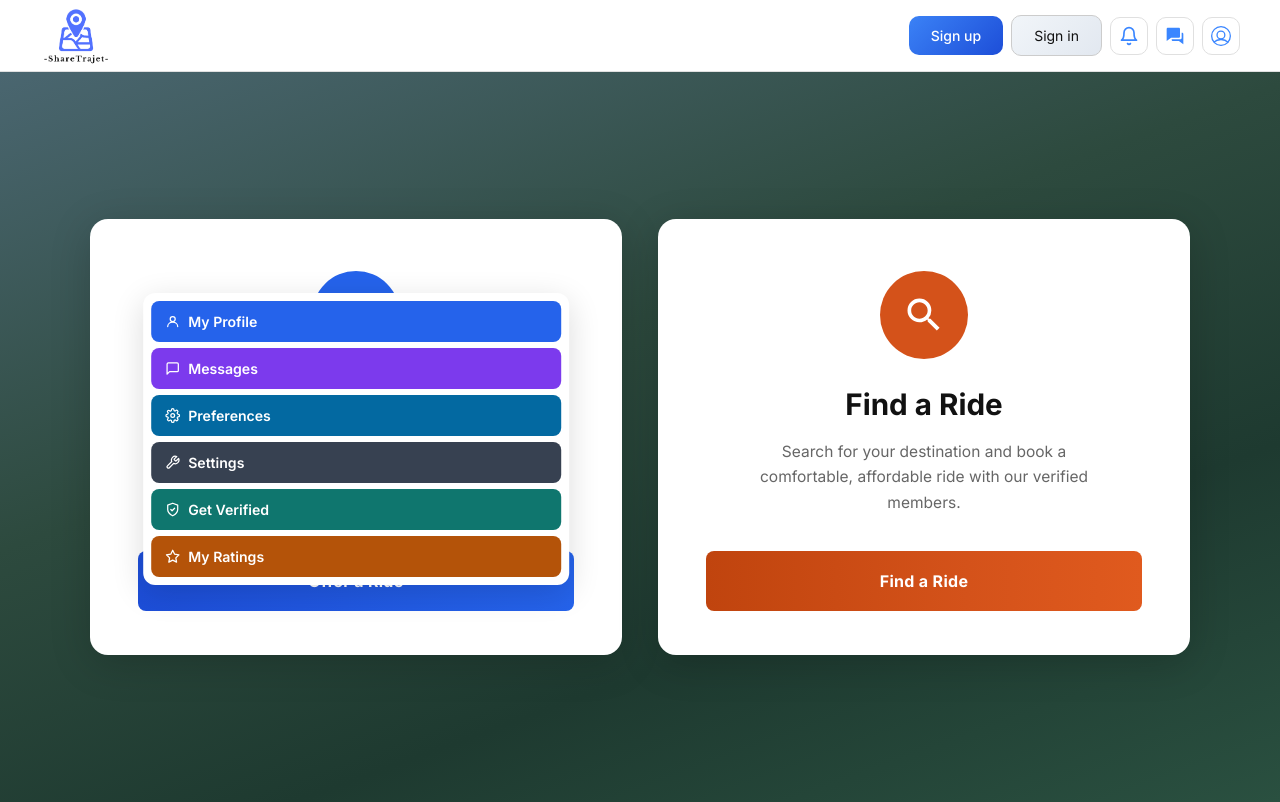
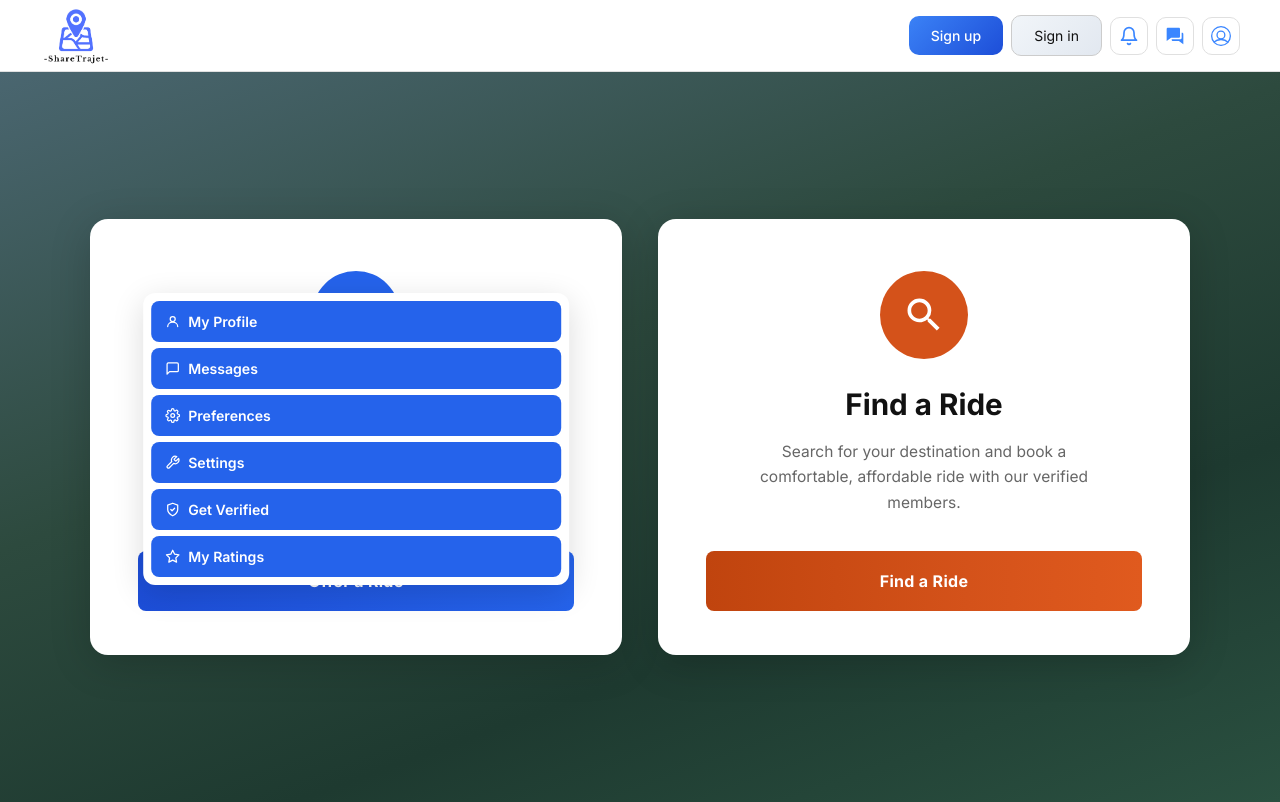
Before and after one commit to kenzahebib2005-sys/decentralised-app, a React (Vite) app: page / in a window 1280 px wide. Both pictures are taken after a click on the button "Offer a Ride". Built offline with nearby package versions, Linux system fonts and the light colour scheme.

Commit message:
Fixed the code in App.jsx

```diff
--- a/src/App.jsx
+++ b/src/App.jsx
@@ -1,4 +1,6 @@
-import { Navigate, Route, Routes } from 'react-router-dom';
+import { Navigate, Route, Routes, useLocation } from 'react-router-dom';
+import { AnimatePresence } from 'framer-motion';
+import { PageTransition } from './components/PageTransition.jsx';
 import { DashboardLayout } from './components/DashboardLayout.jsx';
 import { RatingsPage } from './pages/RatingsPage.jsx';
 import { CommentPage } from './pages/CommentPage.jsx';
@@ -13,39 +15,41 @@ import Signin from './pages/signin.jsx';
 import Notifications from './pages/notifications.jsx';
 import TripDetails from './pages/tripdetails.jsx';
 import ReservationPage from './pages/ReservationPage.jsx';
-import Landing  from './pages/landing.jsx';
+import Landing from './pages/landing.jsx';
 import Home from './pages/home.jsx';
+
 export default function App() {
+  const location = useLocation();
+
   return (
-    <Routes>
-      {/* 1. LANDING */}
-      <Route path="/" element={<Landing />} />
-   <Route path="/home" element={<Home />} />
+    <AnimatePresence mode="wait">
+      <Routes location={location} key={location.pathname}>
 
-      {/* 2. AUTH ROUTES */}
-      <Route path="/signup" element={<Signup />} />
-      <Route path="/signin" element={<Signin />} />
+        <Route path="/" element={<PageTransition><Landing /></PageTransition>} />
+        <Route path="/home" element={<PageTransition><Home /></PageTransition>} />
 
-      {/* 3. DASHBOARD ROUTES */}
-      <Route element={<DashboardLayout />}>
-        <Route path="/dashboard" element={<Navigate to="/reservation" replace />} />
-        <Route path="/ratings" element={<RatingsPage />} />
-        <Route path="/comment" element={<CommentPage />} />
-        <Route path="/profile" element={<ProfilePage />} />
-        <Route path="/messages" element={<MessagesPage />} />
-        <Route path="/settings" element={<SettingsPage />} />
-        <Route path="/preferences" element={<PreferencesPage />} />
-        <Route path="/verified" element={<VerifiedPage />} />
-      </Route>
+        <Route path="/signup" element={<PageTransition><Signup /></PageTransition>} />
+        <Route path="/signin" element={<PageTransition><Signin /></PageTransition>} />
 
-      {/* 4. MAIN APP ROUTES */}
-      <Route path="/publish" element={<Publish />} />
-      <Route path="/reservation" element={<ReservationPage />} />
-      <Route path="/tripdetails" element={<TripDetails />} />
-      <Route path="/notifications" element={<Notifications />} />
+        <Route element={<DashboardLayout />}>
+          <Route path="/dashboard" element={<Navigate to="/reservation" replace />} />
+          <Route path="/ratings"     element={<PageTransition><RatingsPage /></PageTransition>} />
+          <Route path="/comment"     element={<PageTransition><CommentPage /></PageTransition>} />
+          <Route path="/profile"     element={<PageTransition><ProfilePage /></PageTransition>} />
+          <Route path="/messages"    element={<PageTransition><MessagesPage /></PageTransition>} />
+          <Route path="/settings"    element={<PageTransition><SettingsPage /></PageTransition>} />
+          <Route path="/preferences" element={<PageTransition><PreferencesPage /></PageTransition>} />
+          <Route path="/verified"    element={<PageTransition><VerifiedPage /></PageTransition>} />
+        </Route>
 
-      {/* 5. FALLBACK */}
-      <Route path="*" element={<Navigate to="/signin" replace />} />
-    </Routes>
+        <Route path="/publish"       element={<PageTransition><Publish /></PageTransition>} />
+        <Route path="/reservation"   element={<PageTransition><ReservationPage /></PageTransition>} />
+        <Route path="/tripdetails"   element={<PageTransition><TripDetails /></PageTransition>} />
+        <Route path="/notifications" element={<PageTransition><Notifications /></PageTransition>} />
+
+        <Route path="*" element={<Navigate to="/signin" replace />} />
+
+      </Routes>
+    </AnimatePresence>
   );
 }
--- /dev/null
+++ b/src/components/PageTransition.jsx
@@ -0,0 +1,23 @@
+// src/components/PageTransition.jsx
+import { motion } from 'framer-motion';
+
+const variants = {
+  initial: { opacity: 0, y: 40 },
+  animate: { opacity: 1, y: 0 },
+  exit:    { opacity: 0, y: -20 },
+};
+
+export function PageTransition({ children }) {
+  return (
+    <motion.div
+      variants={variants}
+      initial="initial"
+      animate="animate"
+      exit="exit"
+      transition={{ duration: 0.35, ease: [0.22, 1, 0.36, 1] }}
+      style={{ width: '100%' }}
+    >
+      {children}
+    </motion.div>
+  );
+}
--- a/src/pages/home.jsx
+++ b/src/pages/home.jsx
@@ -243,15 +243,15 @@ function Navbar() {
         </Link>
 
         {/* Navigation links */}
-        <nav
-          className={`navLinks ${menuOpen ? 'navLinks--open' : ''}`}
-          aria-label="Primary"
-        >
-          <a href="#publish">publish</a>
-          <a href="#trips">trips</a>
-          <a href="#how">How it works</a>
-          <a href="#advantages">advantages</a>
-        </nav>
+      <nav
+  className={`navLinks ${menuOpen ? 'navLinks--open' : ''}`}
+  aria-label="Primary"
+>
+  <a href="#publish" onClick={() => setMenuOpen(false)}>publish</a>
+  <a href="#trips" onClick={() => setMenuOpen(false)}>trips</a>
+  <a href="#how" onClick={() => setMenuOpen(false)}>How it works</a>
+  <a href="#advantages" onClick={() => setMenuOpen(false)}>advantages</a>
+</nav>
 
         {/* Right actions: Sign up / Sign in / Burger */}
         <div className="navRight">
@@ -726,7 +726,6 @@ function Footer() {
   )
 }
 
-
 export default function Home() {
   return (
     <div>
--- a/src/pages/landing.jsx
+++ b/src/pages/landing.jsx
@@ -227,19 +227,19 @@ export default function Landing() {
               <button style={menuBtnStyle('#2563eb')} onClick={() => navigate('/profile')}>
                 <IconProfile color="white" /> My Profile
               </button>
-              <button style={menuBtnStyle('#7c3aed')} onClick={() => navigate('/messages')}>
+              <button style={menuBtnStyle('#2563eb')} onClick={() => navigate('/messages')}>
                 <IconMessage color="white" /> Messages
               </button>
-              <button style={menuBtnStyle('#0369a1')} onClick={() => navigate('/preferences')}>
+              <button style={menuBtnStyle('#2563eb')} onClick={() => navigate('/preferences')}>
                 <IconPreferences color="white" /> Preferences
               </button>
-              <button style={menuBtnStyle('#374151')} onClick={() => navigate('/settings')}>
+              <button style={menuBtnStyle('#2563eb')} onClick={() => navigate('/settings')}>
                 <IconSettings color="white" /> Settings
               </button>
-              <button style={menuBtnStyle('#0f766e')} onClick={() => navigate('/verified')}>
+              <button style={menuBtnStyle('#2563eb')} onClick={() => navigate('/verified')}>
                 <IconVerified color="white" /> Get Verified
               </button>
-              <button style={menuBtnStyle('#b45309')} onClick={() => navigate('/ratings')}>
+              <button style={menuBtnStyle('#2563eb')} onClick={() => navigate('/ratings')}>
                 <IconStar color="white" /> My Ratings
               </button>
             </div>
@@ -263,13 +263,13 @@ export default function Landing() {
             </button>
 
             <div style={getDropdownOpenStyle(showFindMenu)}>
-              <button style={menuBtnStyle('#2563eb')} onClick={() => navigate('/tripdetails')}>
+              <button style={menuBtnStyle('#d4521a')} onClick={() => navigate('/tripdetails')}>
                 <IconSearch color="white" /> Search a Trip
               </button>
               <button style={menuBtnStyle('#d4521a')} onClick={() => navigate('/publish')}>
                 <IconPublish color="white" /> Publish a Trip
               </button>
-              <button style={menuBtnStyle('#0f766e')} onClick={() => navigate('/reservation')}>
+              <button style={menuBtnStyle('#d4521a')} onClick={() => navigate('/reservation')}>
                 <IconCalendar color="white" /> My Reservations
               </button>
             </div>
--- a/src/pages/publish.jsx
+++ b/src/pages/publish.jsx
@@ -16,7 +16,7 @@ function Publish() {
   const navigate = useNavigate();
 
   const cities = {
-    alger: { lat: 28.0339, lon: 1.6596 },
+    alger: { lat: 36.75, lon: 3.04 },
     constantine: { lat: 36.36, lon: 6.61 },
     oran: { lat: 35.69, lon: -0.63 },
     setif: { lat: 36.19, lon: 5.41 },
@@ -35,6 +35,8 @@ function Publish() {
     eloued: { lat: 33.36, lon: 6.86 },
     tamenraset: { lat: 22.5, lon: 5.53 },
     adrar: { lat: 27.52, lon: 0.17 },
+    ksar: { lat: 26.9, lon: 0.1 },
+
   };
 
   const getDistance = (lat1, lon1, lat2, lon2) => {
--- a/src/styles/home.css
+++ b/src/styles/home.css
@@ -1298,3 +1298,8 @@ select {
 @media (max-width: 600px) {
   .footerInner { grid-template-columns: 1fr; }
 }
+html,
+body {
+  height: 100%;
+  scroll-behavior: smooth;
+}
```
